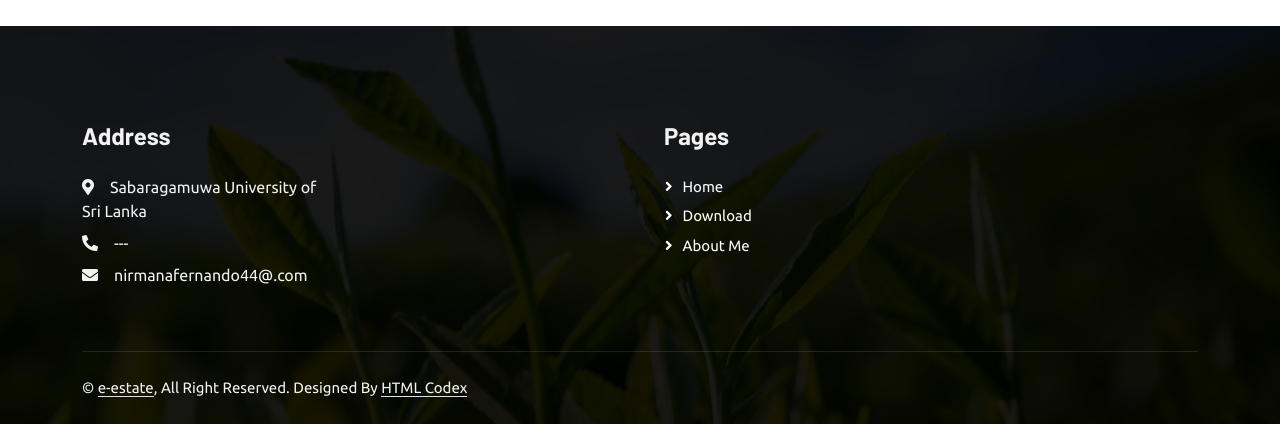
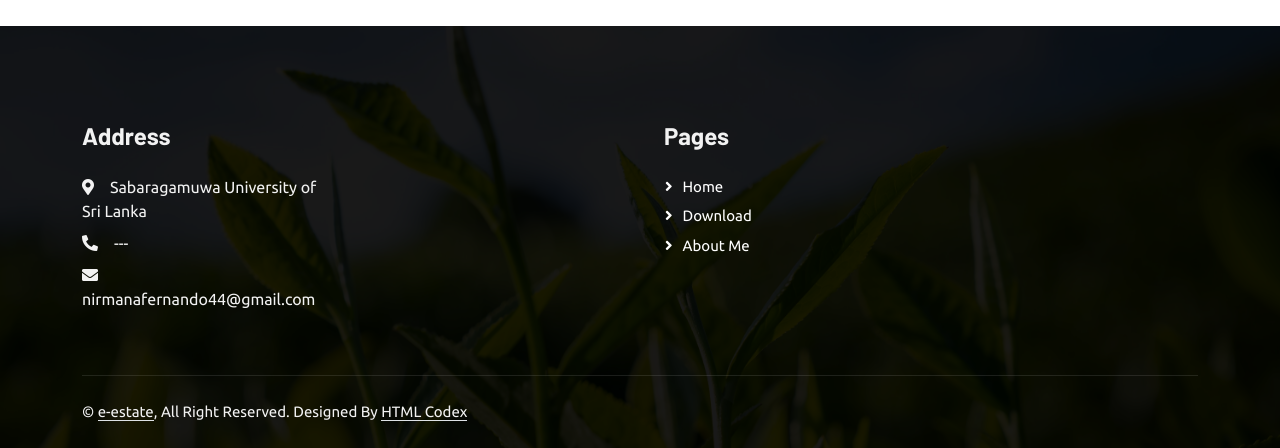
Before and after one commit to Nirmana216/e-estate, a plain HTML site: page about.html in a window 1280 px wide. Shown: the part 1662-2110 px from the top of the page. Before the commit the page ends 2086 px from the top, so only its background shows below. Drawn offline with nearby package versions, Linux system fonts and the light colour scheme.

Commit message:
Initial commit

```diff
--- a/about.html
+++ b/about.html
@@ -162,7 +162,7 @@
                     <h4 class="text-light mb-4">Address</h4>
                     <p class="mb-2"><i class="fa fa-map-marker-alt me-3"></i>Sabaragamuwa University of Sri Lanka</p>
                     <p class="mb-2"><i class="fa fa-phone-alt me-3"></i>---</p>
-                    <p class="mb-2"><i class="fa fa-envelope me-3"></i>nirmanafernando44@.com</p>
+                    <p class="mb-2"><i class="fa fa-envelope me-3"></i>nirmanafernando44@gmail.com</p>
 
                     <div class="d-flex pt-2">
                     </div>
```
Also changed, not shown: download.html (+1 -1 lines), 2 other files.
